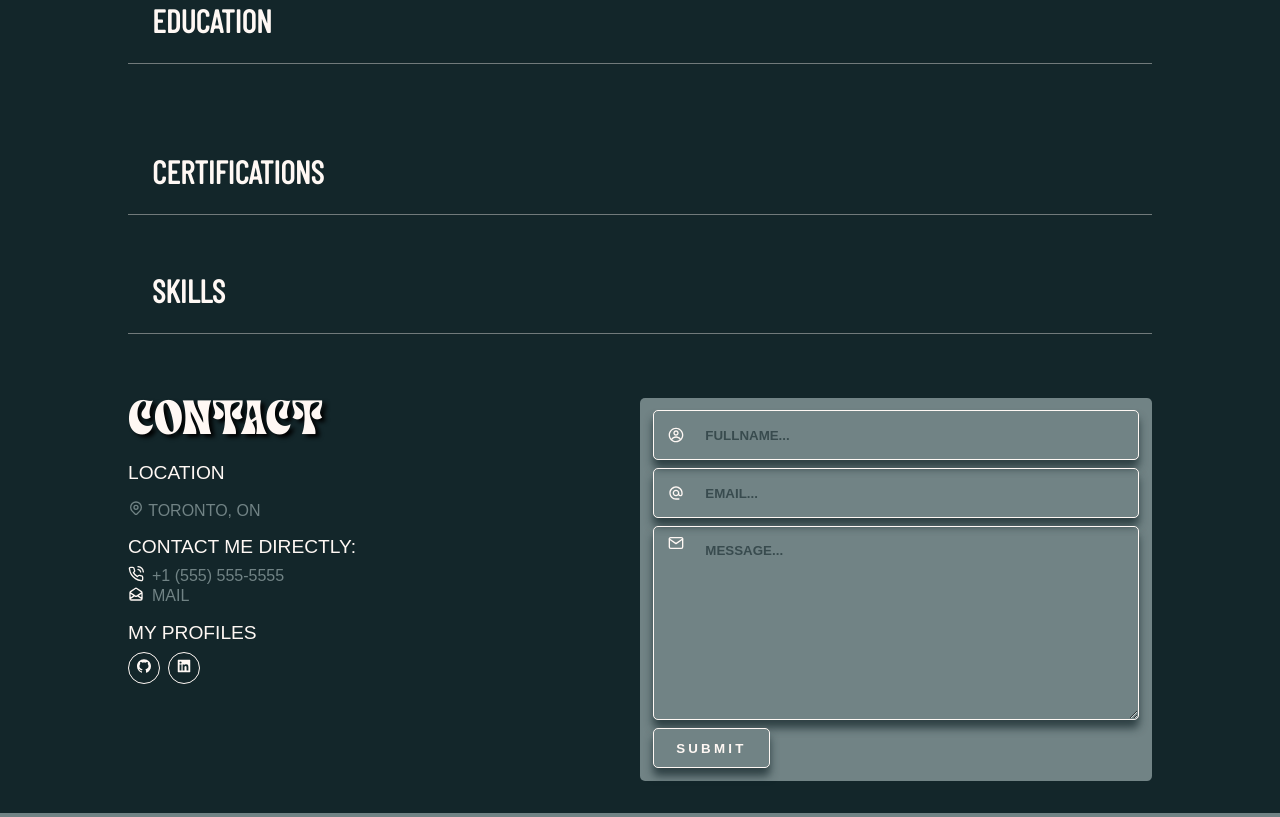
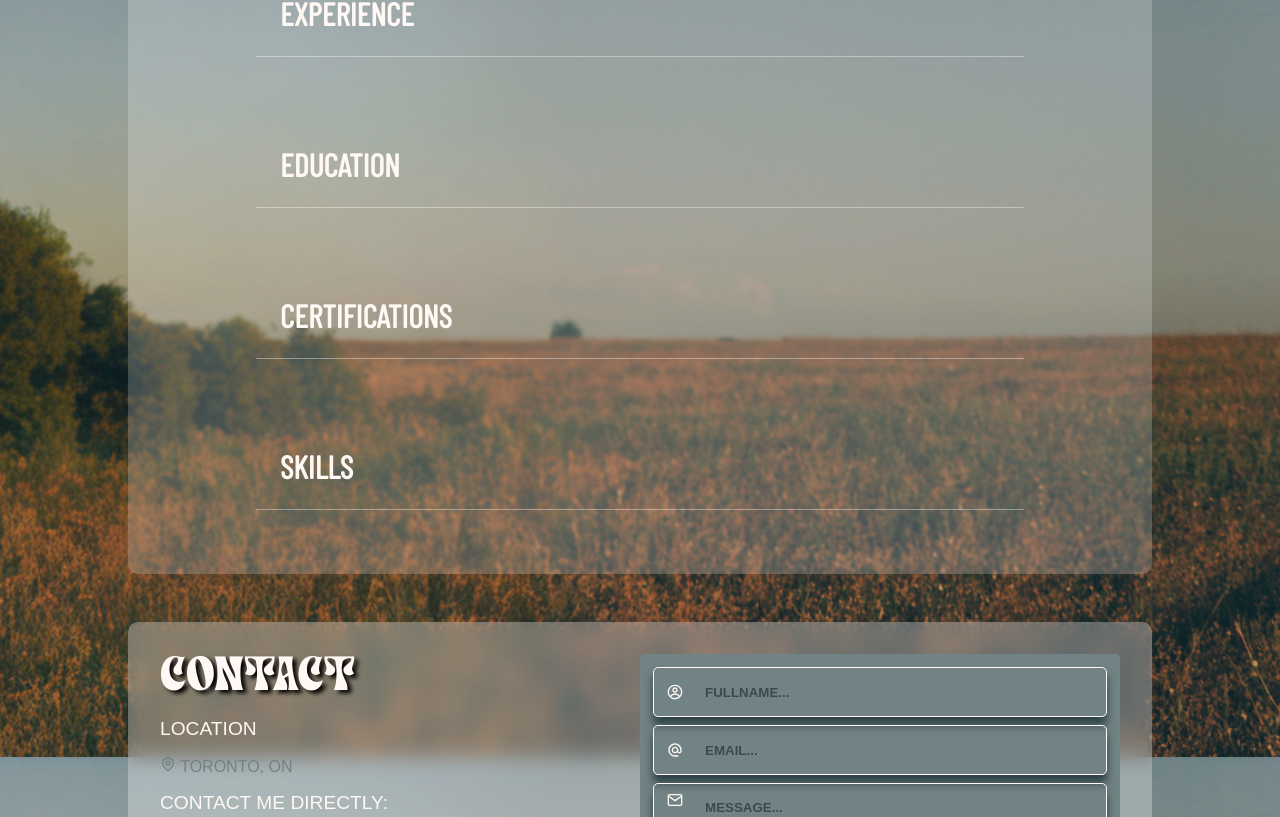
Before and after one commit to cleclair71/cass-react-portfolio, a React (Create React App) app: page /resume in a window 1280 px wide. Shown: the part 1643-2460 px from the top of the page. Built offline with nearby package versions, Linux system fonts and the light colour scheme; a web font is replaced by a local one.

Commit message:
blurred backgrounds

```diff
--- a/src/App.js
+++ b/src/App.js
@@ -35,15 +35,15 @@ function App() {
                 <Header />
                 <ProfHeader />
               </Banner>
-              <ChangeColor id="about">
+              <div id="about">
                 <About />
-              </ChangeColor>
+              </div>
               <div id="projects">
                 <Projects />
               </div>
-              <ChangeColor>
+              {/* <ChangeColor> */}
                 <Footer />
-              </ChangeColor>
+              {/* </ChangeColor> */}
             </>
           }/>
           <Route path="/resume" element={
@@ -65,12 +65,16 @@ function ScrollToHash() {
 }
 
 export default App;
-const Container = styled.div``;
-const Banner = styled.div`
-background:
-url('/assets/field.png');
+const Container = styled.div`
+background: url('/assets/field.png');
 background-size: cover;
 background-position: center;
+background-attachment: fixed;`;
+const Banner = styled.div`
+// background:
+// url('/assets/field.png');
+// background-size: cover;
+// background-position: center;
 height: 100vh;
 @media (max-width: 640px) {
 height: 100%;
@@ -78,6 +82,6 @@ padding-bottom: 2rem;
 }
 `;
 
-  const ChangeColor = styled.div`
-  background: var(--dark);
-  `;
+  // const ChangeColor = styled.div`
+  // background: var(--dark);
+  // `;
--- a/src/components/Footer.jsx
+++ b/src/components/Footer.jsx
@@ -14,6 +14,7 @@ const Footer = () => {
 
     return (
         <Container id="footer">
+
             <Profile>
                 <Slide direction="left" delay={1}>
                     <h1 id="heading">CONTACT</h1>
@@ -99,6 +100,7 @@ const Footer = () => {
                     </form>
                 </Slide>
             </FormContainer>
+
         </Container >
     );
 };
@@ -109,17 +111,22 @@ const Container = styled.div`
     display: flex;
     position: relative;
     margin-top: 2rem;
-    padding: 2rem 0;
+    padding: 2rem;
     width: 80%;
     max-width: 1280px;
     margin: 0 auto;
+    backdrop-filter: blur(10px);
+    background: rgba(255,255,255,0.3);
+    border-radius: 10px;
+
     @media (max-width: 840px) {
         width: 90%;
-      }
-      @media (max-width: 650px) {
+    }
+    @media (max-width: 650px) {
         flex-direction: column;
         gap: 3rem;
-      }`;
+    }
+`;
 const Profile = styled.div`
 flex: 1;
 #heading {
--- a/src/components/resume/Resume.jsx
+++ b/src/components/resume/Resume.jsx
@@ -15,13 +15,15 @@ const Resume = () => {
         <ResHeader />
       </ResBanner>
       <Background>
-      <Top />
-      <Content />
-      <SkillsSection />
+      <BlurredContainer>
+          <Top />
+          <Content />
+          <SkillsSection />
+        </BlurredContainer>
       </Background>
-      <ChangeColor>
+
         <Footer />
-      </ChangeColor>
+
     </div>
   );
 };
@@ -29,22 +31,34 @@ const Resume = () => {
 export default Resume;
 
 const ResBanner = styled.div`
-background:
-url('/assets/field.png');
-background-size: cover;
-background-position: center;
+
 height: 100vh;
 @media (max-width: 640px) {
 height: 100%;
 padding-bottom: 2rem;
 }
 `;
-const ChangeColor = styled.div`
-background: var(--dark);
-`;
+
 
 const Background = styled.div`
 margin: 0 auto;
-background: var(--dark);
+background: url('/assets/field.png');
+background-size: cover;
+background-position: center;
+background-attachment: fixed;
 
 `;
+
+const BlurredContainer = styled.div`
+background: rgba(255, 255, 255, 0.2);
+backdrop-filter: blur(1px);
+display: flex;
+flex-direction: column;
+padding: 2rem;
+gap: 2rem;
+width: 80%;
+max-width: 1200px;
+margin: 0 auto;
+border-radius: 10px;
+margin-bottom: 3rem;
+`;
--- a/src/components/resume/Top.jsx
+++ b/src/components/resume/Top.jsx
@@ -107,9 +107,14 @@ display: grid;
   grid-template-columns: 2fr 1fr 3fr;
   gap: 1rem;
 
+  @media (max-width: 1000px) {
+    grid-template-columns: 1fr;
+  }
+
   @media (max-width: 640px) {
     grid-template-columns: 1fr;
-    }`;
+  }
+`;
 
 const TitleWrapper = styled.div`
 display: flex;
@@ -124,7 +129,11 @@ display: flex;
   align-items: center;
   gap: 0.5rem;
 padding-top: 8rem;
+margin: 0 auto;
 
+@media (max-width: 1000px) {
+  padding-top: 2rem;
+}
 @media (max-width: 640px) {
   padding-top: 2rem;
 }
```
Lines whose indentation alone changed are shown as unchanged.
